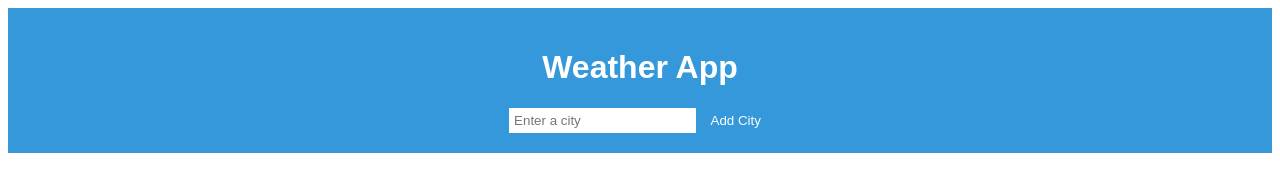
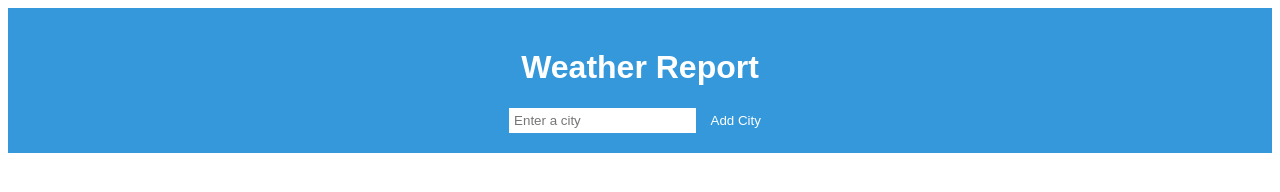
Before and after one commit to Tanmay170/Task-whether-App, a plain HTML site: page index.html in a window 1280 px wide. Drawn offline with Linux system fonts and the light colour scheme.

Commit message:
Update index.html

```diff
--- a/index.html
+++ b/index.html
@@ -54,7 +54,7 @@
 
 <body>
     <header>
-        <h1>Weather App</h1>
+        <h1>Weather Report</h1>
         <input type="text" id="custom-city" placeholder="Enter a city">
         <button id="add-city">Add City</button>
     </header>
```
